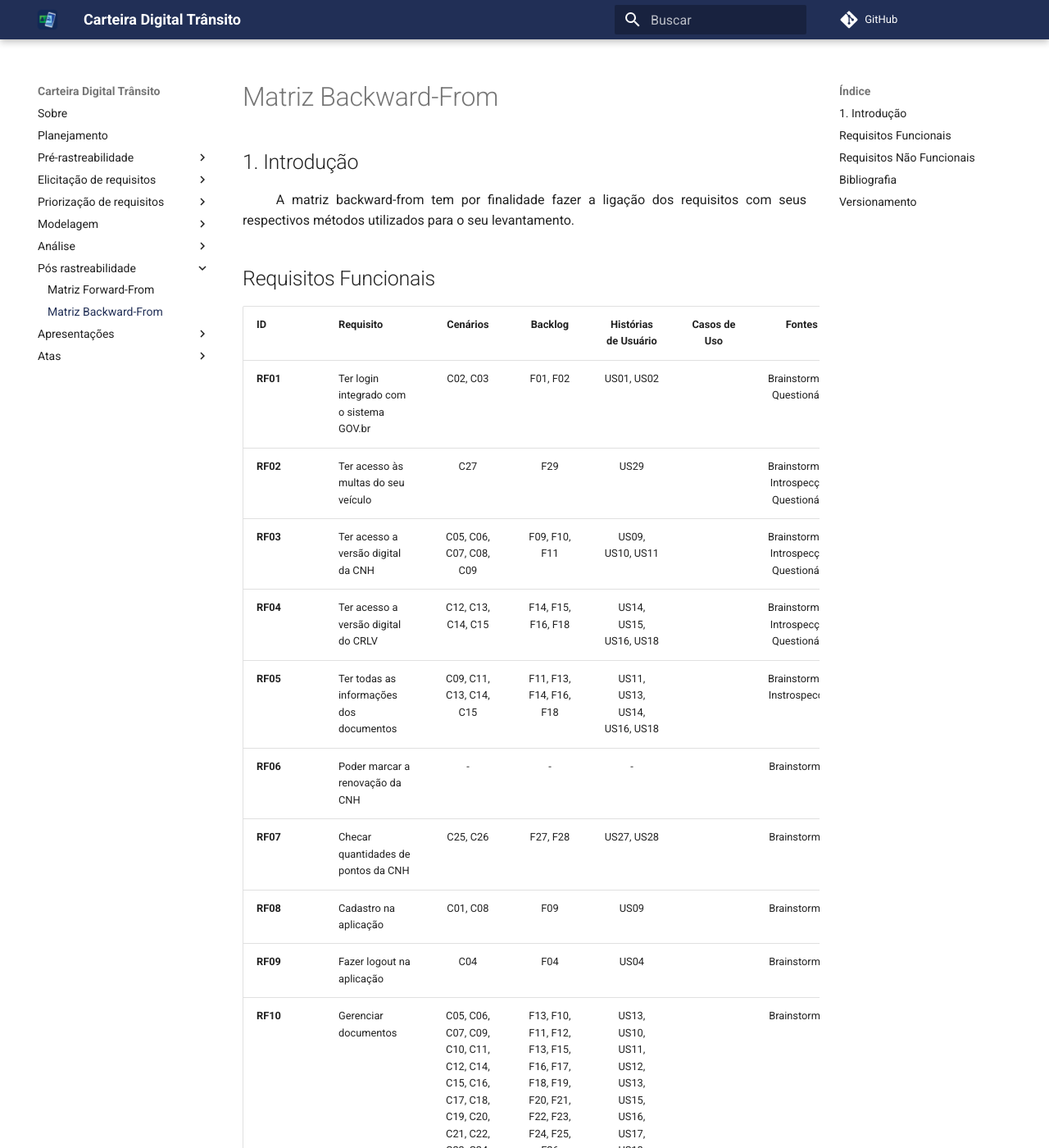
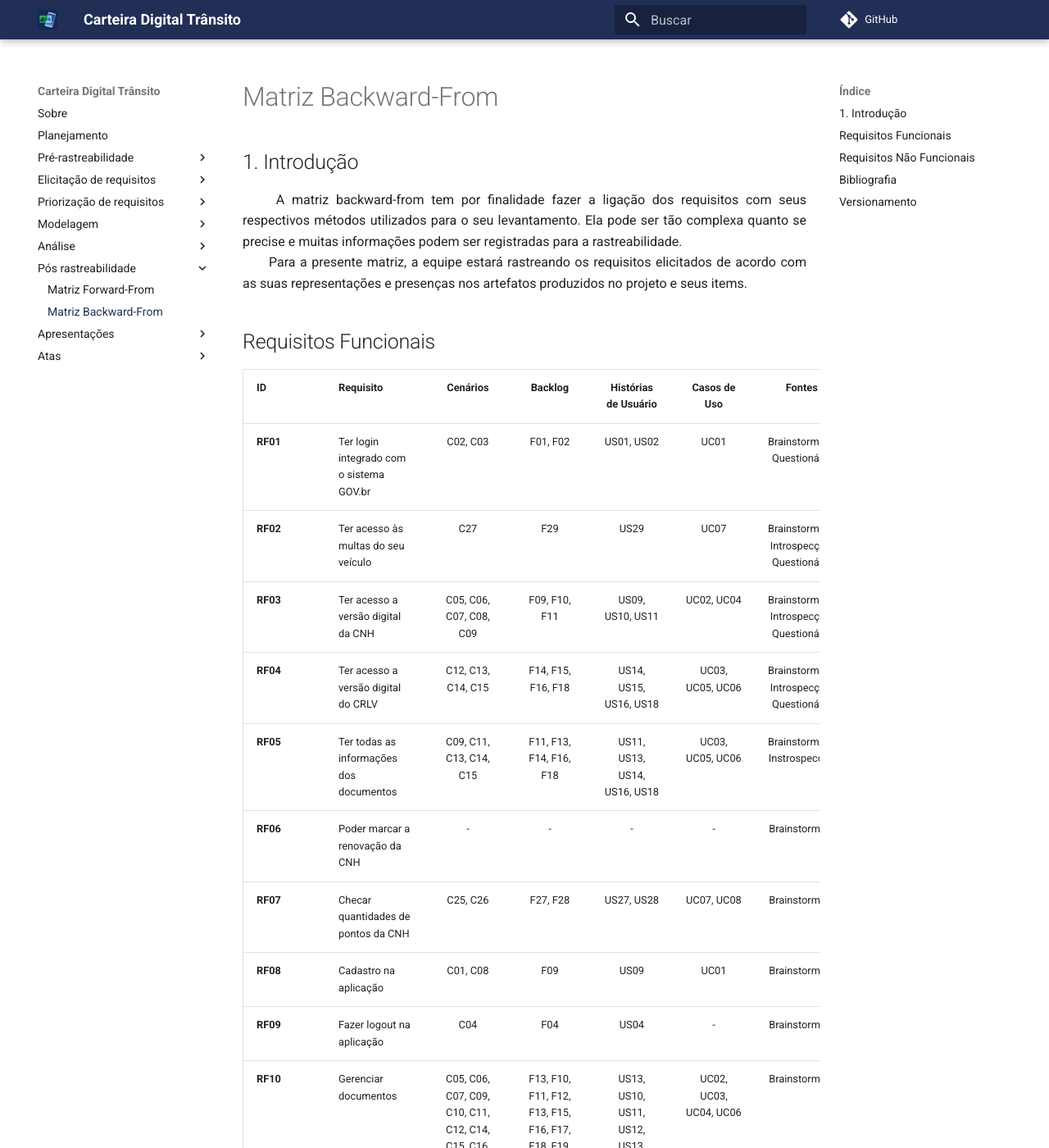
Before and after one commit to sergiosacj/2020.2-CarteiraDigitalTransito, an MkDocs documentation site: the page built from docs/pos_rastreabilidade/backward_from.md, in a window 1280 px wide and 1400 px high. Shown: the whole window at 82% size. Built offline with MkDocs 1.6.1 and Material for MkDocs 9.7.7, drawn with Linux system fonts in a browser that asks for light colours; comment, search, counter and statistics services are not loaded; some of the changed text lies outside the part shown.

Commit message:
(#89) Finalizando a matriz.

```diff
--- a/docs/pos_rastreabilidade/backward_from.md
+++ b/docs/pos_rastreabilidade/backward_from.md
@@ -2,39 +2,40 @@
 
 ## 1. Introdução
 
-&emsp;&emsp; A matriz backward-from tem por finalidade fazer a ligação dos requisitos com seus respectivos métodos utilizados para o seu levantamento.
+&emsp;&emsp; A matriz backward-from tem por finalidade fazer a ligação dos requisitos com seus respectivos métodos utilizados para o seu levantamento. Ela pode ser tão complexa quanto se precise e muitas informações podem ser registradas para a rastreabilidade.<br>
+&emsp;&emsp;Para a presente matriz, a equipe estará rastreando os requisitos elicitados de acordo com as suas representações e presenças nos artefatos produzidos no projeto e seus items.
 
 ## Requisitos Funcionais
 | ID | Requisito | Cenários | Backlog | Histórias de Usuário |Casos de Uso | Fontes |
 |--|--|:-:|:-:|:-:|:-:|:-:|
-| **RF01** | Ter login integrado com o sistema GOV.br |C02, C03|F01, F02|US01, US02|| Brainstorming, Questionário |
-| **RF02** | Ter acesso às multas do seu veículo |C27|F29|US29|| Brainstorming, Introspecção, Questionário |
-| **RF03** | Ter acesso a versão digital da CNH |C05, C06, C07, C08, C09|F09, F10, F11|US09, US10, US11|| Brainstorming, Introspecção, Questionário |
-| **RF04** | Ter acesso a versão digital do CRLV |C12, C13, C14, C15|F14, F15, F16, F18|US14, US15, US16, US18|| Brainstorming, Introspecção, Questionário |
-| **RF05** | Ter todas as informações dos documentos |C09, C11, C13, C14, C15|F11, F13, F14, F16, F18|US11, US13, US14, US16, US18|| Brainstorming, Instrospecção |
-| **RF06** | Poder marcar a renovação da CNH |-|-|-|| Brainstorming |
-| **RF07** | Checar quantidades de pontos da CNH |C25, C26|F27, F28|US27, US28|| Brainstorming |
-| **RF08** | Cadastro na aplicação |C01, C08|F09|US09|| Brainstorming |
-| **RF09** | Fazer logout na aplicação |C04|F04|US04|| Brainstorming |
-| **RF10** | Gerenciar documentos |C05, C06, C07, C09, C10, C11, C12, C14, C15, C16, C17, C18, C19, C20, C21, C22, C23, C24, C32|F13, F10, F11, F12, F13, F15, F16, F17, F18, F19, F20, F21, F22, F23, F24, F25, F26|US13, US10, US11, US12, US13, US15, US16, US17, US18, US19, US20, US21, US22, US23, US24, US25, US26|| Brainstorming |
-| **RF11** | Excluir documentos |C10, C16|F12, F17|US12, US17|| Brainstorming |
-| **RF12** | Se informar sobre o detran/denatran |C30, C31, C33, C34|F05, F06, F08, F32|US05, US06, US08, US32|| Brainstorming |
-| **RF13** | Ter dados detalhados de cada veículo |C13, C14, C15|F14, F16, F18|US14, US16, US18|| Brainstorming, Introspecção |
-| **RF14** | Ter sistema de notificação ao receber multa |C33|F12, F14|US12, US14|| Brainstorming |
-| **RF15** | Ter detalhes sobre a situação perante ao departamento de trânsito |C13, C14, C25, C26, C27|F14, F18, F27, F28, F29|US14, US18, US27, US28, US29|| Brainstorming |
-| **RF16** | Ver quais dispositivos estão logados |-|-|-|| Brainstorming |
-| **RF17** | Gerar boleto bancário para pagamento de multas |C26, C28|F27, F30|US27, US30|| Brainstorming |
-| **RF18** | Recorrer a multas |-|-|-|| Brainstorming |
-| **RF19** | Validar documentos |C05, C06, C07, C08|F09, F10|US09, US10|| Brainstorming |
-| **RF20** | Declarar o real infrator |C29|F31|US31|| Brainstorming |
-| **RF21** | Ter sistema de notificação quando se aproximar da validade da CNH |C35|F08|US08|| Brainstorming |
-| **RF22** | Marcar vistorias |-|-|-|| Brainstorming |
-| **RF23** | Declarar motorista usual |C17, C18, C19, C20|F19, F20, F21, F22|US19, US20, US21, US22|| Brainstorming |
-| **RF24** | Ter serviço de mensagens diretas para se comunicar com atendentes do DETRAN em caso de necessitar de suporte |C31|F05|US05|| Brainstorming |
-| **RF25** | Ter acesso a campanhas de segurança do trânsito do Denatran |C30|F32|US32|| Introspecção |
+| **RF01** | Ter login integrado com o sistema GOV.br |C02, C03|F01, F02|US01, US02|UC01| Brainstorming, Questionário |
+| **RF02** | Ter acesso às multas do seu veículo |C27|F29|US29|UC07| Brainstorming, Introspecção, Questionário |
+| **RF03** | Ter acesso a versão digital da CNH |C05, C06, C07, C08, C09|F09, F10, F11|US09, US10, US11|UC02, UC04| Brainstorming, Introspecção, Questionário |
+| **RF04** | Ter acesso a versão digital do CRLV |C12, C13, C14, C15|F14, F15, F16, F18|US14, US15, US16, US18|UC03, UC05, UC06| Brainstorming, Introspecção, Questionário |
+| **RF05** | Ter todas as informações dos documentos |C09, C11, C13, C14, C15|F11, F13, F14, F16, F18|US11, US13, US14, US16, US18|UC03, UC05, UC06| Brainstorming, Instrospecção |
+| **RF06** | Poder marcar a renovação da CNH |-|-|-|-| Brainstorming |
+| **RF07** | Checar quantidades de pontos da CNH |C25, C26|F27, F28|US27, US28|UC07, UC08| Brainstorming |
+| **RF08** | Cadastro na aplicação |C01, C08|F09|US09|UC01| Brainstorming |
+| **RF09** | Fazer logout na aplicação |C04|F04|US04|-| Brainstorming |
+| **RF10** | Gerenciar documentos |C05, C06, C07, C09, C10, C11, C12, C14, C15, C16, C17, C18, C19, C20, C21, C22, C23, C24, C32|F13, F10, F11, F12, F13, F15, F16, F17, F18, F19, F20, F21, F22, F23, F24, F25, F26|US13, US10, US11, US12, US13, US15, US16, US17, US18, US19, US20, US21, US22, US23, US24, US25, US26|UC02, UC03, UC04, UC06| Brainstorming |
+| **RF11** | Excluir documentos |C10, C16|F12, F17|US12, US17|-| Brainstorming |
+| **RF12** | Se informar sobre o detran/denatran |C30, C31, C33, C34|F05, F06, F08, F32|US05, US06, US08, US32|UC10| Brainstorming |
+| **RF13** | Ter dados detalhados de cada veículo |C13, C14, C15|F14, F16, F18|US14, US16, US18|UC03, UC05, UC06| Brainstorming, Introspecção |
+| **RF14** | Ter sistema de notificação ao receber multa |C33|F12, F14|US12, US14|-| Brainstorming |
+| **RF15** | Ter detalhes sobre a situação perante ao departamento de trânsito |C13, C14, C25, C26, C27|F14, F18, F27, F28, F29|US14, US18, US27, US28, US29|UC03, UC05, UC06, UC07, UC08| Brainstorming |
+| **RF16** | Ver quais dispositivos estão logados |-|-|-|-| Brainstorming |
+| **RF17** | Gerar boleto bancário para pagamento de multas |C26, C28|F27, F30|US27, US30|UC08| Brainstorming |
+| **RF18** | Recorrer a multas |-|-|-|-| Brainstorming |
+| **RF19** | Validar documentos |C05, C06, C07, C08|F09, F10|US09, US10|UC02, UC04| Brainstorming |
+| **RF20** | Declarar o real infrator |C29|F31|US31|UC09| Brainstorming |
+| **RF21** | Ter sistema de notificação quando se aproximar da validade da CNH |C35|F08|US08|-| Brainstorming |
+| **RF22** | Marcar vistorias |-|-|-|-| Brainstorming |
+| **RF23** | Declarar motorista usual |C17, C18, C19, C20|F19, F20, F21, F22|US19, US20, US21, US22|-| Brainstorming |
+| **RF24** | Ter serviço de mensagens diretas para se comunicar com atendentes do DETRAN em caso de necessitar de suporte |C31|F05|US05|-| Brainstorming |
+| **RF25** | Ter acesso a campanhas de segurança do trânsito do Denatran |C30|F32|US32|UC10| Introspecção |
 
 ## Requisitos Não Funcionais
-| Identificação | Requisito |NFR Framework|Fontes |
+| ID | Requisito |NFR Framework|Fontes |
 |:-:|--|:-:|--|
 | **RNF01** | Ter acessibilidade |Usabilidade| Brainstorming, Questionário |
 | **RNF02** | Ter acesso rápido e eficiente aos documentos |Eficiência| Brainstorming, Introspecção |
```
Also changed, not shown: other parts of docs/pos_rastreabilidade/backward_from.md (+1 -0 lines).
